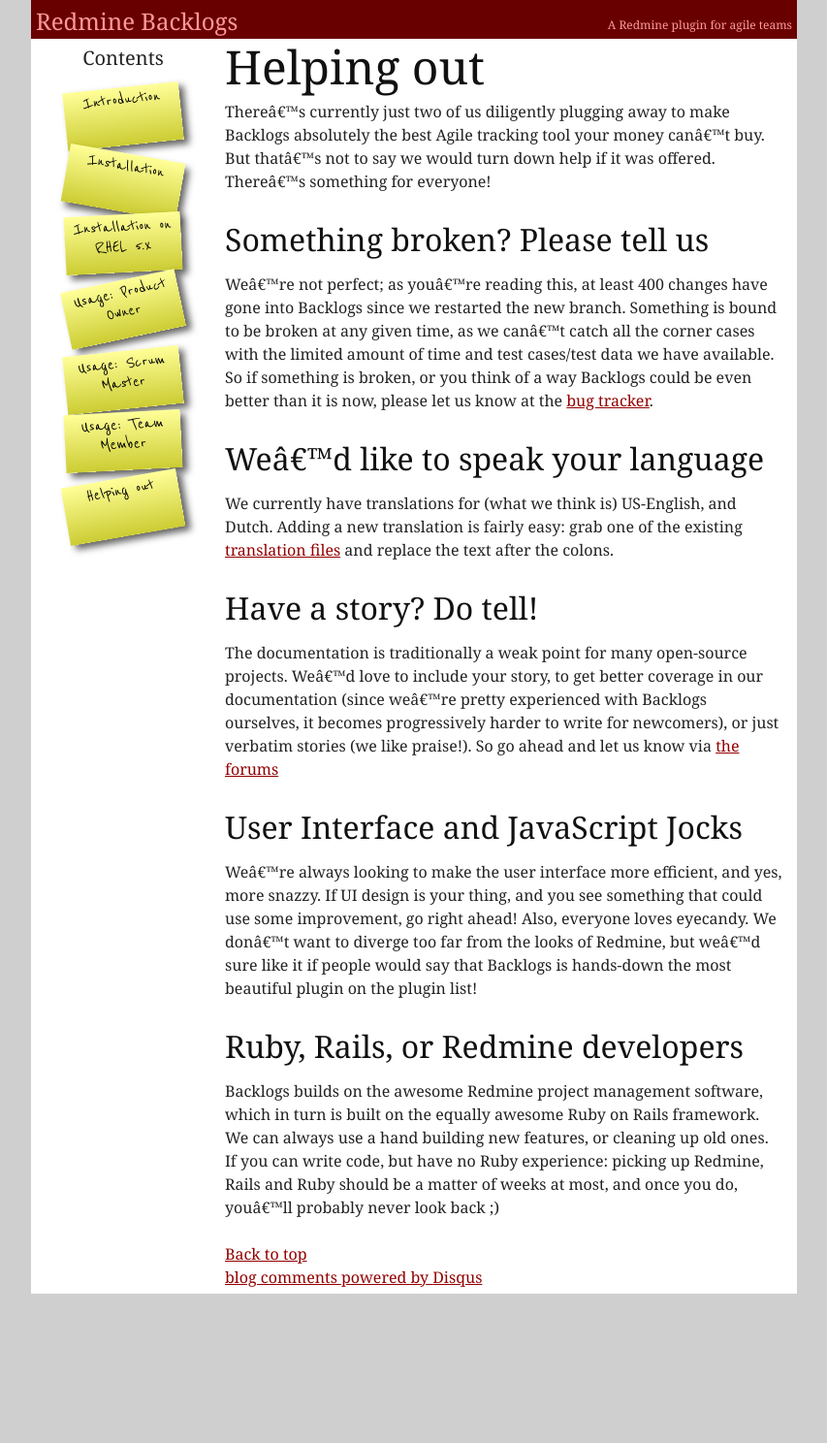
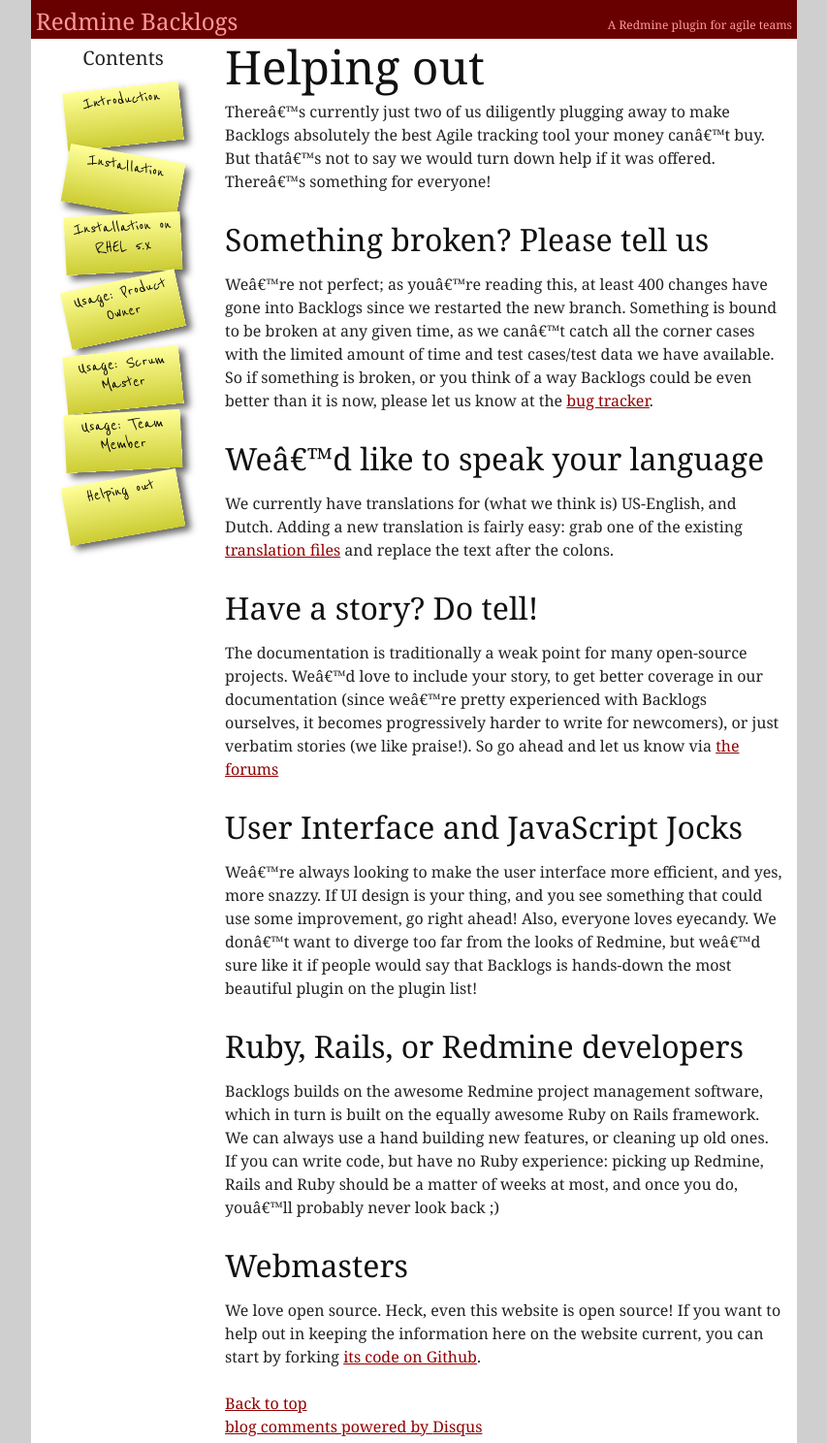
Before and after one commit to backlogs/www, a Jekyll site: the page built from _posts/en/1994-01-01-helping-out.markdown, in a window 1280 px wide. Shown: the whole page at 97% size, without its empty margins (213-1066 px from the left). Built offline with Jekyll 4.4.1, drawn with Linux system fonts in a browser that asks for light colours; comment, search, counter and statistics services are not loaded; before the commit the page ends 1334 px from its top, so only the background shows below that; part of the change alters nothing that is shown.

Commit message:
Update homepage link and add info on helping out with the website

```diff
--- a/_config.yml
+++ b/_config.yml
@@ -1,5 +1,5 @@
 permalink: /:categories/:title
 auto: true
-url: http://relaxdiego.github.com/redmine_backlogs
+url: http://www.redminebacklogs.net
 name: Redmine Backlogs
 description: A Redmine plugin for agile teams
--- a/_posts/en/1994-01-01-helping-out.markdown
+++ b/_posts/en/1994-01-01-helping-out.markdown
@@ -9,7 +9,7 @@ There's currently just two of us diligently plugging away to make Backlogs absol
 
 ## Something broken? Please tell us
 
-We're not perfect; as you're reading this, at least 400 changes have gone into Backlogs since we restarted the new branch. Something is bound to be broken at any given time, as we can't catch all the corner cases with the limited amount of time and test cases/test data we have available. So if something is broken, or you think of a way Backlogs could be even better than it is now, please let us know at the [bug tracker](http://bugs.redminebacklogs.net/projects/redmine-backlogs/issues/new).
+We're not perfect; as you're reading this, at least 400 changes have gone into Backlogs since we restarted the new branch. Something is bound to be broken at any given time, as we can't catch all the corner cases with the limited amount of time and test cases/test data we have available. So if something is broken, or you think of a way Backlogs could be even better than it is now, please let us know at the [bug tracker](http://dev.redminebacklogs.net/projects/redmine-backlogs/issues/new).
 
 ## We'd like to speak your language
 
@@ -17,7 +17,7 @@ We currently have translations for (what we think is) US-English, and Dutch. Add
 
 ## Have a story? Do tell!
 
-The documentation is traditionally a weak point for many open-source projects. We'd love to include your story, to get better coverage in our documentation (since we're pretty experienced with Backlogs ourselves, it becomes progressively harder to write for newcomers), or just verbatim stories (we like praise!). So go ahead and let us know via [the forums](http://bugs.redminebacklogs.net/projects/redmine-backlogs/boards)
+The documentation is traditionally a weak point for many open-source projects. We'd love to include your story, to get better coverage in our documentation (since we're pretty experienced with Backlogs ourselves, it becomes progressively harder to write for newcomers), or just verbatim stories (we like praise!). So go ahead and let us know via [the forums](http://dev.redminebacklogs.net/projects/redmine-backlogs/boards)
 
 ## User Interface and JavaScript Jocks
 
@@ -26,3 +26,7 @@ We're always looking to make the user interface more efficient, and yes, more sn
 ## Ruby, Rails, or Redmine developers
 
 Backlogs builds on the awesome Redmine project management software, which in turn is built on the equally awesome Ruby on Rails framework. We can always use a hand building new features, or cleaning up old ones. If you can write code, but have no Ruby experience: picking up Redmine, Rails and Ruby should be a matter of weeks at most, and once you do, you'll probably never look back ;)
+
+## Webmasters
+
+We love open source. Heck, even this website is open source! If you want to help out in keeping the information here on the website current, you can start by forking [its code on Github](http://github.com/relaxdiego/www.redminebacklogs.net).
```
